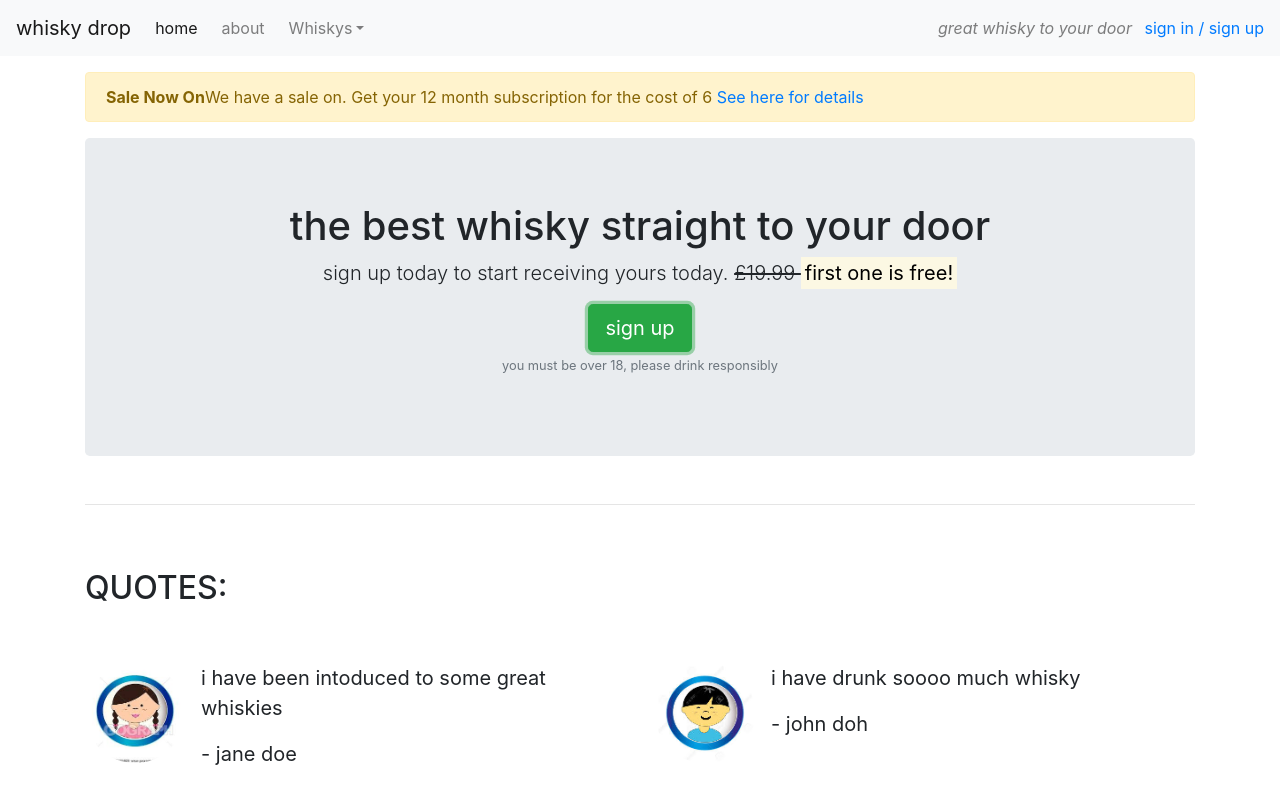
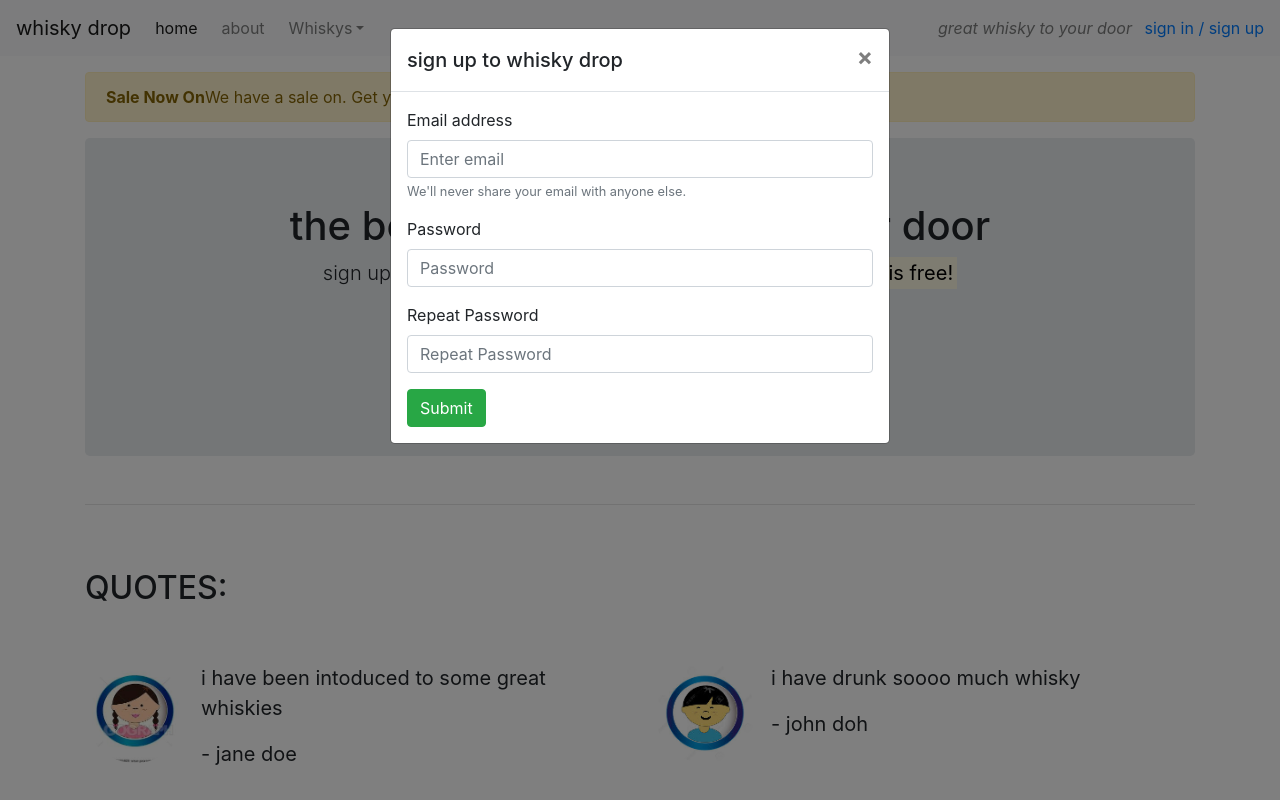
Before and after one commit to sachlar/whiskydrop, a plain HTML site: page index.html in a window 1280 px wide. Both pictures are taken after a click on the button "sign up". Shown: the top 800 px of the page. Drawn offline with nearby package versions, Linux system fonts and the light colour scheme.

```diff
--- a/index.html
+++ b/index.html
@@ -52,7 +52,7 @@
                 <section class="callout jumbotron text-center">
                     <h1>the best whisky straight to your door</h1>
                     <p class="lead">sign up today to start receiving yours today. <s class="d-none d-sm-inline">£19.99 </s><span class="d-inline d-sm-none"></span><strong><mark>first one is free!</mark></strong></p>
-                    <button class="btn btn-success btn-lg">sign up</button>
+                    <button class="btn btn-success btn-lg" data-toggle="modal" data-target="#signUpModal">sign up</button>
                     <p class="text-muted"><small>you must be over 18, please drink responsibly</small></p>
                 </section>
             </div>
@@ -164,6 +164,36 @@
             </table>
         </section>
     </article>
+    <div class="modal" tabindex="-1" role="dialog" id="signUpModal">
+        <div class="modal-dialog" role="document">
+            <div class="modal-content">
+                <div class="modal-header">
+                    <h5 class="modal-title">sign up to whisky drop</h5>
+                    <button type="button" class="close" data-dismiss="modal" aria-label="Close">
+                        <span aria-hidden="true">&times;</span>
+                    </button>
+                </div>
+                <div class="modal-body">
+                    <form>
+                        <div class="form-group">
+                            <label for="exampleInputEmail1">Email address</label>
+                            <input type="email" class="form-control" id="exampleInputEmail1" aria-describedby="emailHelp" placeholder="Enter email">
+                            <small id="emailHelp" class="form-text text-muted">We'll never share your email with anyone else.</small>
+                        </div>
+                        <div class="form-group">
+                            <label for="password">Password</label>
+                            <input type="password" class="form-control" id="password" placeholder="Password">
+                        </div>
+                        <div class="form-group">
+                            <label for="repeatPassword">Repeat Password</label>
+                            <input type="password" class="form-control" id="repeatPassword" placeholder="Repeat Password">
+                        </div>
+                        <button type="submit" class="btn btn-success">Submit</button>
+                    </form>
+                </div>
+            </div>
+        </div>
+    </div>
     <script src="https://code.jquery.com/jquery-3.3.1.slim.min.js" integrity="sha384-q8i/X+965DzO0rT7abK41JStQIAqVgRVzpbzo5smXKp4YfRvH+8abtTE1Pi6jizo" crossorigin="anonymous"></script>
     <script src="https://cdnjs.cloudflare.com/ajax/libs/popper.js/1.14.7/umd/popper.min.js" integrity="sha384-UO2eT0CpHqdSJQ6hJty5KVphtPhzWj9WO1clHTMGa3JDZwrnQq4sF86dIHNDz0W1" crossorigin="anonymous"></script>
     <script src="https://stackpath.bootstrapcdn.com/bootstrap/4.3.1/js/bootstrap.min.js" integrity="sha384-JjSmVgyd0p3pXB1rRibZUAYoIIy6OrQ6VrjIEaFf/nJGzIxFDsf4x0xIM+B07jRM" crossorigin="anonymous"></script>
```
